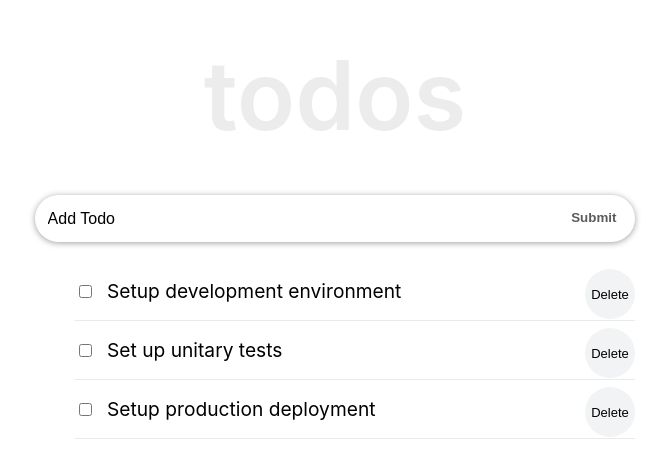
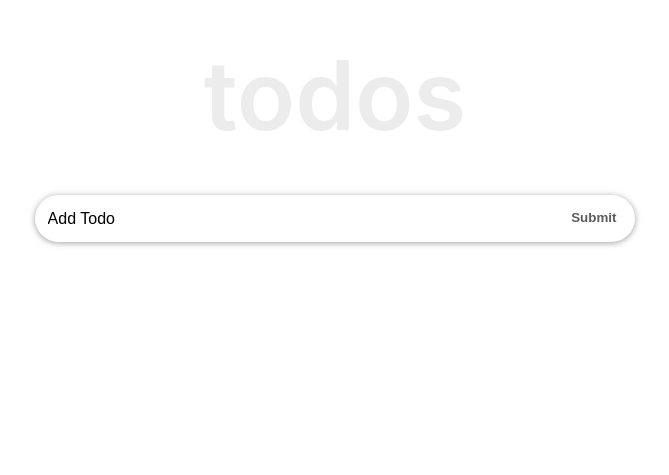
Before and after one commit to Usagib/react-takehome, a React (Create React App) app: page / in a window 1280 px wide. Shown: the part 165-640 px from the top of the page, without its empty margins (305-974 px from the left). Built offline with nearby package versions, Linux system fonts and the light colour scheme.

Commit message:
Update TodoContainer.js

```diff
--- a/src/components/TodoContainer.js
+++ b/src/components/TodoContainer.js
@@ -6,24 +6,28 @@ import { v4 as uuidv4 } from "uuid";
 
 class TodoContainer extends Component {
     state = {
-        todos: [
-            {
-                id: uuidv4(),
-                title: "Setup development environment",
-                completed: false
-            },
-            {
-                id: uuidv4(),
-                title: "Set up unitary tests",
-                completed: false
-            },
-            {
-                id: uuidv4(),
-                title: "Setup production deployment",
-                completed: false
-            }
-        ]
+        todos: []
     };
+
+    componentDidMount() {
+        const temp = localStorage.getItem("todos")
+        const loadedTodos = JSON.parse(temp)
+        if (loadedTodos) {
+            this.setState({
+                todos: loadedTodos
+            })
+        }
+       /* fetch("https://jsonplaceholder.typicode.com/todos?limit=10")
+          .then(response => response.json())
+          .then(data => this.setState({ todos: data })); */
+    }
+
+    componentDidUpdate(prevProps, prevState) {
+        if (prevState.todos !== this.state.todos) {
+            const temp = JSON.stringify(this.state.todos)
+            localStorage.setItem("todos", temp)
+        }
+    }
 
     handleChange = id => {
         this.setState(prevState => {
```
